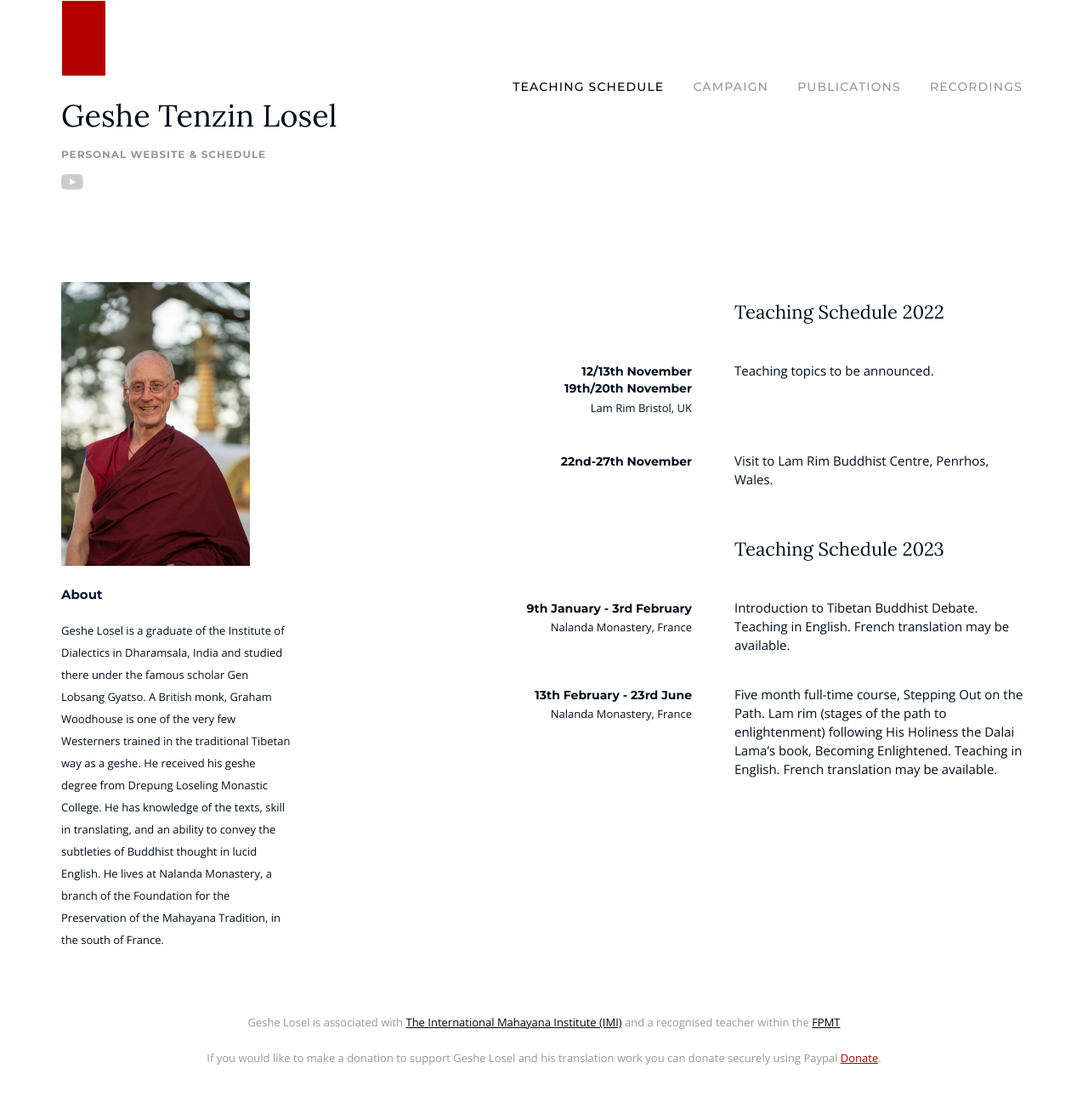
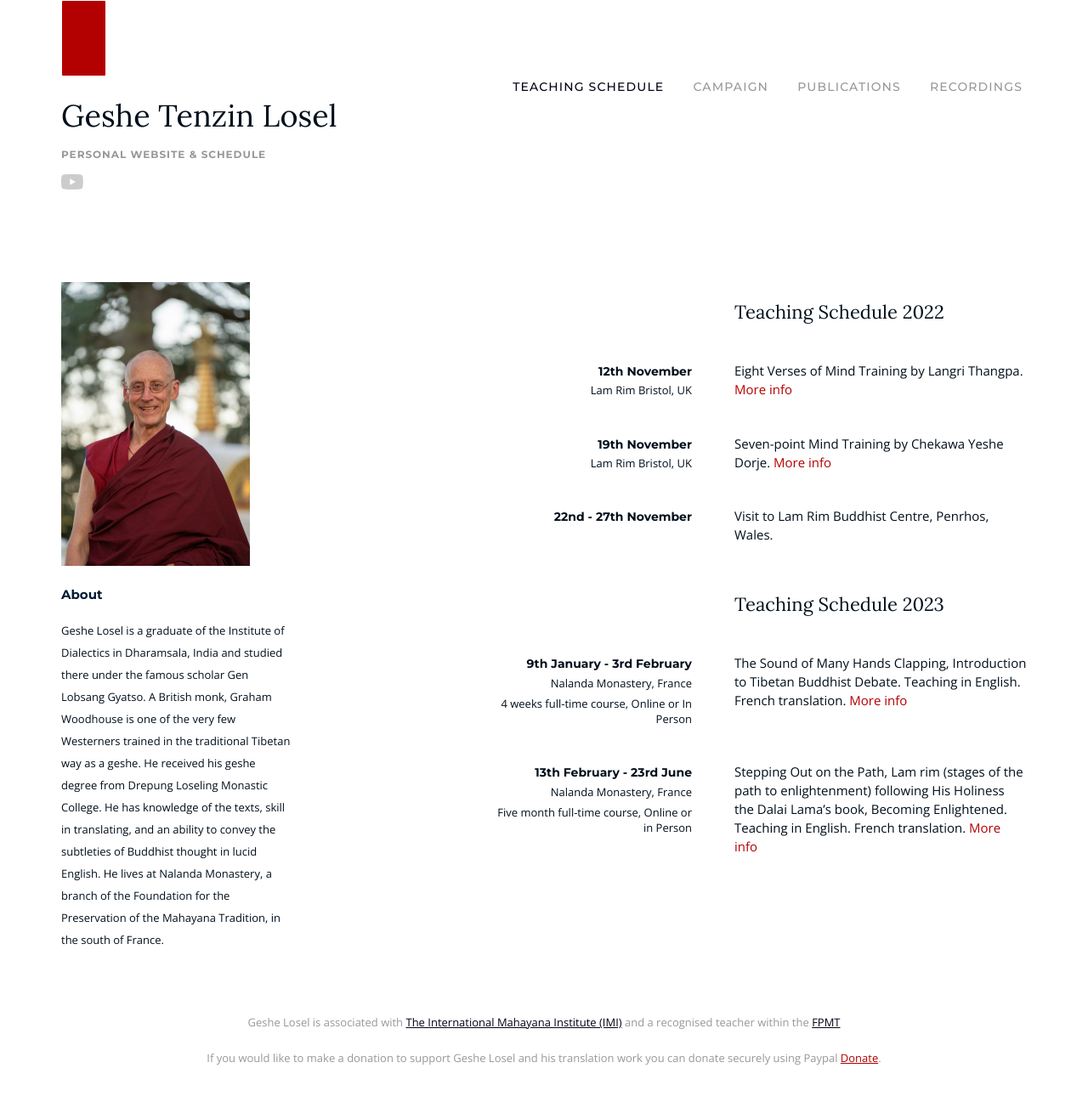
Before and after one commit to hallodom/geshe-graham-losel, a Jekyll site: the page built from index.html, in a window 1280 px wide. Shown: the whole page at 85% size. Built offline with Jekyll 4.4.1, drawn with Linux system fonts in a browser that asks for light colours.

Commit message:
Update with schedule

```diff
--- a/index.html
+++ b/index.html
@@ -36,21 +36,33 @@ pageName: index
         <div class="col-xs-6
                     col-sm-4
                     event-info">
-            <time class="event-date">12/13th November</time>
-            <time class="event-date">19th/20th November</time>
+            <time class="event-date">12th November</time>
             <p class="event-location">Lam Rim Bristol, UK</p>
         </div>
 
         <div class="col-xs-6
                     col-sm-5">
-            <p class="event-title">Teaching topics to be announced.</p>
+            <p class="event-title">Eight Verses of Mind Training by Langri Thangpa. <a href="https://lamrimbristol.org.uk/programme/current-programme#h-weekends">More info</a></p>
         </div>
 
         <!-- Event -->
         <div class="col-xs-6
                     col-sm-4
                     event-info">
-            <time class="event-date">22nd-27th November</time>
+            <time class="event-date">19th November</time>
+            <p class="event-location">Lam Rim Bristol, UK</p>
+        </div>
+
+        <div class="col-xs-6
+                    col-sm-5">
+            <p class="event-title">Seven-point Mind Training by Chekawa Yeshe Dorje. <a href="https://lamrimbristol.org.uk/programme/current-programme#h-weekends">More info</a></p>
+        </div>
+
+        <!-- Event -->
+        <div class="col-xs-6
+                    col-sm-4
+                    event-info">
+            <time class="event-date">22nd - 27th November</time>
             <p class="event-location"></p>
         </div>
 
@@ -74,11 +86,12 @@ pageName: index
                     event-info">
             <time class="event-date">9th January - 3rd February</time>
             <p class="event-location">Nalanda Monastery, France</p>
+            <p class="event-location">4 weeks full-time course, Online or In Person</p>
         </div>
 
         <div class="col-xs-6
                     col-sm-5">
-            <p class="event-title">Introduction to Tibetan Buddhist Debate. Teaching in English. French translation may be available.</p>
+            <p class="event-title">The Sound of Many Hands Clapping, Introduction to Tibetan Buddhist Debate. Teaching in English. French translation. <a href="https://nalanda-monastery.eu/debate-course/">More info</a></p>
         </div>
 
         <!-- Event -->
@@ -87,11 +100,13 @@ pageName: index
                     event-info">
             <time class="event-date">13th February - 23rd June</time>
             <p class="event-location">Nalanda Monastery, France</p>
+            <p class="event-location">Five month full-time course, Online or in Person</p>
+
         </div>
 
         <div class="col-xs-6
                     col-sm-5">
-            <p class="event-title">Five month full-time course, Stepping Out on the Path. Lam rim (stages of the path to enlightenment) following His Holiness the Dalai Lama’s book, Becoming Enlightened. Teaching in English. French translation may be available.</p>
+            <p class="event-title">Stepping Out on the Path, Lam rim (stages of the path to enlightenment) following His Holiness the Dalai Lama’s book, Becoming Enlightened. Teaching in English. French translation. <a href="https://nalanda-monastery.eu/stepping-out/">More info</a></p>
         </div>
 
       </div>
```
Also changed, not shown: 1 other file.
